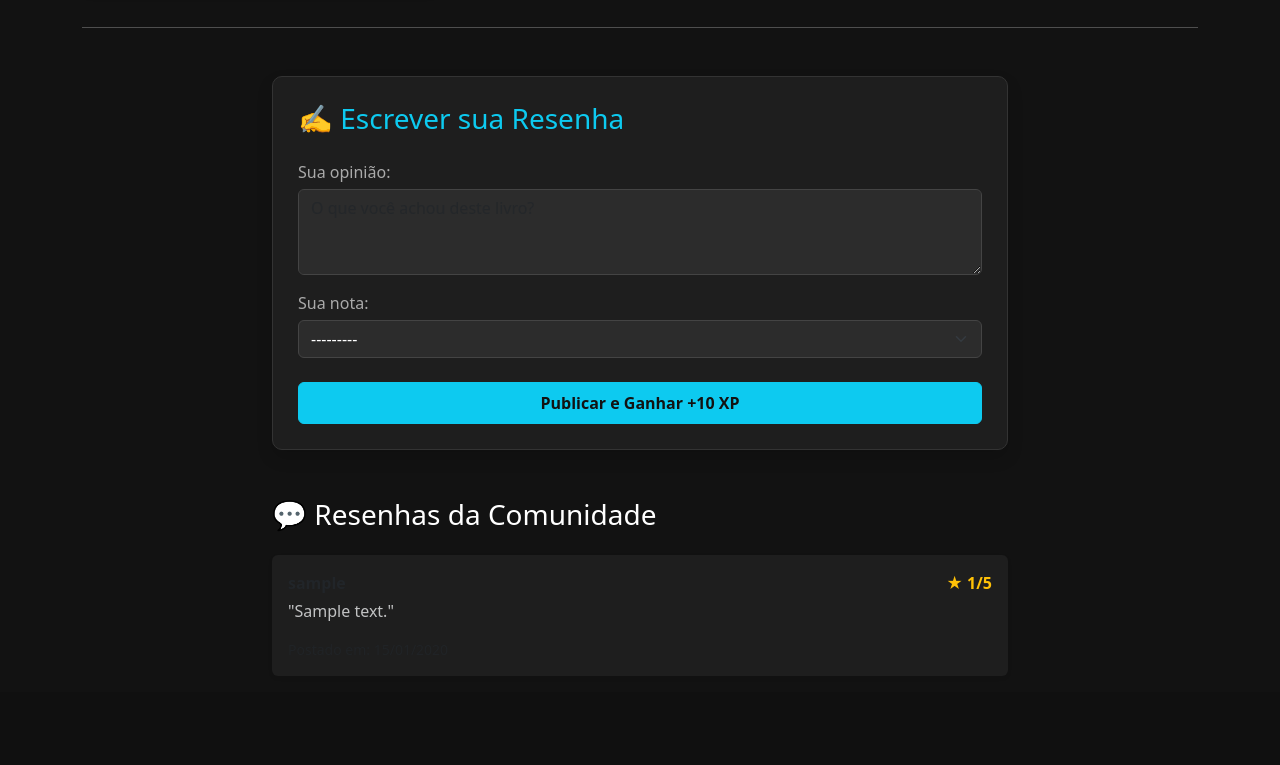
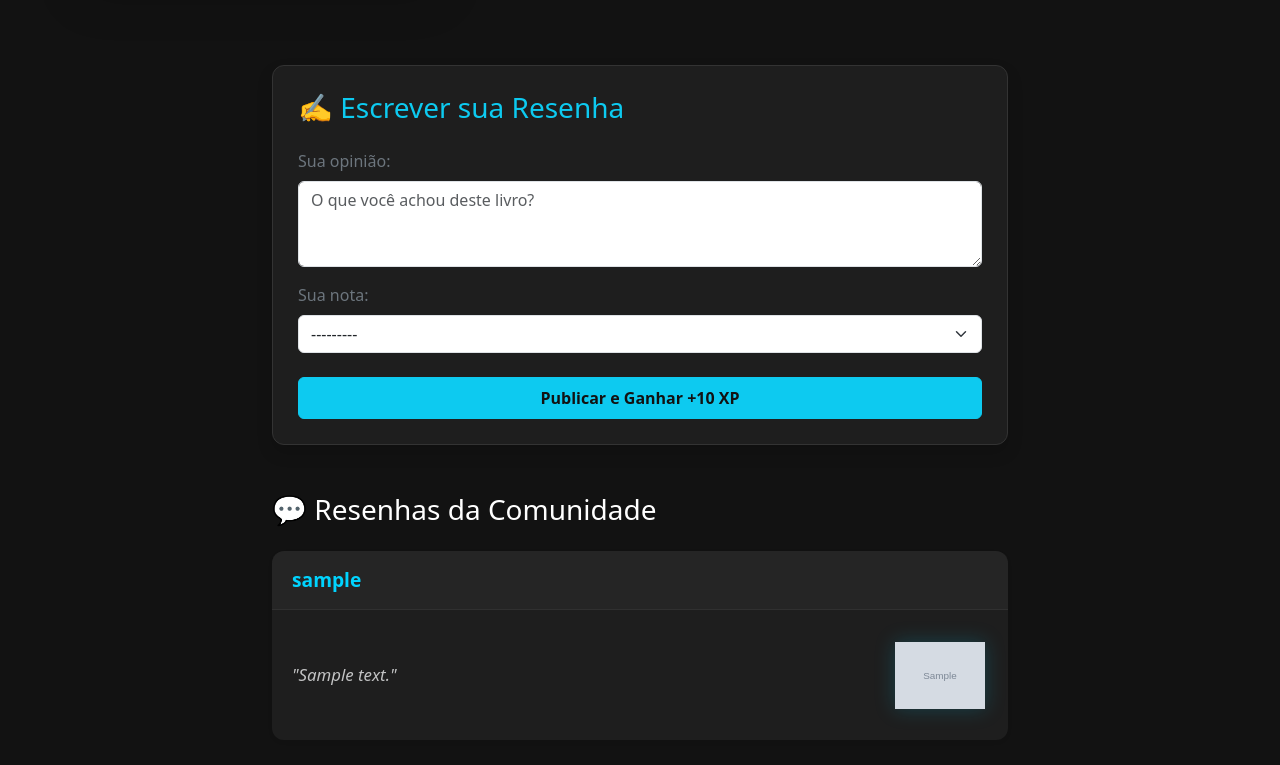
Before and after one commit to ViniciusModenese/ProjetoLeitura, a Django app: page /livro/1/ in a window 1280 px wide. Shown: the part 382-1147 px from the top of the page. Before the commit the page ends 1058 px from the top, so only its background shows below. Run offline with Django 5.2, Linux system fonts and the light colour scheme; a user stored in the database is signed in; tables that the repository leaves empty hold one stand-in row (values such as "Sample post"); grey boxes marked "Sample" are stand-in pictures.

Commit message:
adicionado sistema de badgets e troca do visual de avaliacao das resenhas

```diff
--- a/leitura/admin.py
+++ b/leitura/admin.py
@@ -1,5 +1,7 @@
 from django.contrib import admin
-from .models import Livro, Resenha
+from .models import Livro, Resenha, Perfil, Badge
 
 admin.site.register(Livro)
 admin.site.register(Resenha)
+admin.site.register(Perfil)
+admin.site.register(Badge)
--- a/leitura/templates/leitura/base.html
+++ b/leitura/templates/leitura/base.html
@@ -1,3 +1,4 @@
+{% load static %}
 <!DOCTYPE html>
 <html lang="pt-br">
 <head>
@@ -5,6 +6,7 @@
     <meta name="viewport" content="width=device-width, initial-scale=1.0">
     <title>{% block title %}EstanteAberta{% endblock %}</title>
     <link href="https://cdn.jsdelivr.net/npm/bootstrap@5.3.0/dist/css/bootstrap.min.css" rel="stylesheet">
+    <link rel="shortcut icon" href="{% static 'img/favicon.ico' %}" type="image/x-icon">
     <style>
         body { background-color: #121212; color: white; padding-top: 70px; }
         .navbar { background-color: #1e1e1e !important; border-bottom: 1px solid #333; }
@@ -12,6 +14,21 @@
         .nav-link:hover { color: #00d4ff !important; }
         .navbar-brand { font-weight: bold; color: #00d4ff !important; }
         .btn-auth { background-color: #00d4ff; color: #121212; font-weight: bold; border-radius: 20px; padding: 5px 20px; }
+
+        /* Estilo para o bloco de XP clicável na Navbar */
+        .nav-xp-block {
+            background: #2c2c2c;
+            padding: 5px 15px;
+            border-radius: 20px;
+            display: flex;
+            align-items: center;
+            gap: 8px;
+            text-decoration: none !important;
+            transition: 0.3s;
+            border: 1px solid #444;
+        }
+        .nav-xp-block:hover { background: #3d3d3d; border-color: #00d4ff; }
+        .nav-badge-icon { width: 22px; height: 22px; object-fit: contain; }
     </style>
 </head>
 <body>
@@ -23,13 +40,20 @@
                 <span class="navbar-toggler-icon"></span>
             </button>
             <div class="collapse navbar-collapse" id="navbarNav">
-                <ul class="navbar-nav ms-auto align-items-center">
+                <ul class="navbar-nav ms-auto align-items-center gap-2">
                     <li class="nav-item">
                         <a class="nav-link" href="{% url 'home' %}">Home</a>
                     </li>
                     {% if user.is_authenticated %}
                         <li class="nav-item">
-                            <span class="nav-link text-info">⭐ {{ user.perfil.xp }} XP</span>
+                            <a href="#" class="nav-xp-block ms-lg-2">
+                                <span class="text-info fw-bold" style="font-size: 0.85rem;">⭐ {{ user.perfil.xp }} XP</span>
+                                {% with ultima_badge=user.perfil.badges.all.last %}
+                                    {% if ultima_badge and ultima_badge.imagem %}
+                                        <img src="{{ ultima_badge.imagem.url }}" class="nav-badge-icon" title="{{ ultima_badge.nome }}">
+                                    {% endif %}
+                                {% endwith %}
+                            </a>
                         </li>
                         <li class="nav-item">
                             <form action="{% url 'logout' %}" method="post" class="d-inline">
--- a/leitura/templates/leitura/detalhes.html
+++ b/leitura/templates/leitura/detalhes.html
@@ -4,72 +4,145 @@
 
 {% block content %}
 <style>
-    .resenha-card { background-color: #1e1e1e; border-left: 5px solid #00d4ff; }
-    .nota { color: #ffc107; font-weight: bold; }
-    .form-section { background-color: #1e1e1e; border-radius: 10px; padding: 25px; border: 1px solid #333; }
-    .form-control, .form-select { background-color: #2c2c2c; border: 1px solid #444; color: white; }
-    .form-control:focus, .form-select:focus { background-color: #2c2c2c; color: white; border-color: #00d4ff; box-shadow: none; }
-    label { color: #aaa; margin-bottom: 5px; }
+    /* Card da Resenha */
+    .resenha-card {
+        background-color: #1e1e1e;
+        border-left: 5px solid #00d4ff;
+        border-radius: 12px;
+        margin-bottom: 25px;
+        overflow: hidden;
+    }
+
+    /* Cabeçalho da Resenha (Nome e Estrelas) */
+    .resenha-header {
+        display: flex;
+        justify-content: space-between;
+        align-items: center;
+        padding: 15px 20px;
+        background-color: rgba(255, 255, 255, 0.03); /* Leve destaque no fundo */
+        border-bottom: 1px solid rgba(255, 255, 255, 0.05);
+    }
+
+    .username-comment {
+        color: #00d4ff !important;
+        font-size: 1.2rem;
+        font-weight: 700;
+        margin: 0;
+    }
+
+    .star-rating { color: #ffc107; font-size: 1.1rem; white-space: nowrap; }
+    .star-muted { color: #444; }
+
+    /* Corpo da Resenha (Comentário e Badge) */
+    .resenha-body {
+        padding: 20px;
+    }
+
+    .badge-comment-icon-large {
+        width: 90px;
+        height: 90px;
+        object-fit: contain;
+        filter: drop-shadow(0 0 10px rgba(0, 212, 255, 0.2));
+        transition: 0.4s;
+    }
+    .badge-comment-icon-large:hover { transform: scale(1.1) rotate(-5deg); }
+
+    /* Outros Estilos */
+    .form-section { background-color: #1e1e1e; border-radius: 12px; padding: 25px; border: 1px solid #333; }
+    .badge-img { width: 60px; height: 60px; object-fit: contain; filter: drop-shadow(0 0 8px rgba(0, 212, 255, 0.4)); }
 </style>
 
 <div class="row">
-    <div class="col-md-4">
+    <div class="col-md-4 text-center">
         {% if livro.capa %}
-            <img src="{{ livro.capa.url }}" class="img-fluid rounded shadow" alt="{{ livro.titulo }}">
+            <img src="{{ livro.capa.url }}" class="img-fluid rounded shadow-lg" style="max-height: 450px;">
         {% endif %}
     </div>
     <div class="col-md-8">
-        <h1 class="text-info">{{ livro.titulo }}</h1>
-        <p class="lead text-secondary">Autor: {{ livro.autor }}</p>
-        <hr class="bg-secondary">
-        <h5>Sinopse:</h5>
-        <p class="text-light" style="line-height: 1.6;">{{ livro.sinopse }}</p>
+        <h1 class="text-info fw-bold display-5">{{ livro.titulo }}</h1>
+        <p class="lead text-secondary">Por: {{ livro.autor }}</p>
+
+        <div class="d-flex align-items-center gap-3 mt-4">
+            <div class="bg-dark border border-info px-3 py-2 rounded-pill">
+                <span class="text-info fw-bold">⭐ {{ user.perfil.xp }} XP</span>
+            </div>
+            <div class="d-flex gap-2">
+                {% for badge in user.perfil.badges.all %}
+                    {% if badge.imagem %}
+                        <img src="{{ badge.imagem.url }}" class="badge-img" title="{{ badge.nome }}: {{ badge.descricao }}" data-bs-toggle="tooltip">
+                    {% endif %}
+                {% endfor %}
+            </div>
+        </div>
+        <hr class="bg-secondary my-4" style="opacity: 0.2;">
+        <h5 class="text-info">Sinopse:</h5>
+        <p class="text-light" style="line-height: 1.8;">{{ livro.sinopse }}</p>
     </div>
 </div>
 
-<hr class="my-5 bg-secondary">
-
-<div class="row">
+<div class="row mt-5">
     <div class="col-lg-8 mx-auto">
         <div class="form-section mb-5 shadow">
             <h3 class="mb-4 text-info">✍️ Escrever sua Resenha</h3>
             {% if user.is_authenticated %}
                 <form method="post">
                     {% csrf_token %}
-                    <div class="mb-3">
-                        <label for="id_texto">Sua opinião:</label>
-                        {{ form.texto }}
-                    </div>
-                    <div class="mb-3">
-                        <label for="id_nota">Sua nota:</label>
-                        {{ form.nota }}
-                    </div>
+                    <div class="mb-3"><label class="form-label text-secondary">Sua opinião:</label>{{ form.texto }}</div>
+                    <div class="mb-3"><label class="form-label text-secondary">Sua nota:</label>{{ form.nota }}</div>
                     <button type="submit" class="btn btn-info w-100 fw-bold py-2 mt-2" style="color: #121212;">Publicar e Ganhar +10 XP</button>
                 </form>
-            {% else %}
-                <div class="text-center p-3">
-                    <p class="text-warning mb-0">Você precisa estar <a href="{% url 'login' %}" class="text-info text-decoration-none fw-bold">logado</a> para avaliar e ganhar XP.</p>
-                </div>
             {% endif %}
         </div>
 
         <h3 class="mb-4">💬 Resenhas da Comunidade</h3>
+
         {% for resenha in livro.resenhas.all %}
-            <div class="card resenha-card mb-3 shadow-sm border-0">
-                <div class="card-body">
-                    <div class="d-flex justify-content-between">
-                        <p class="mb-1"><strong>{{ resenha.usuario.username }}</strong></p>
-                        <span class="nota">★ {{ resenha.nota }}/5</span>
+            <div class="card resenha-card shadow-sm border-0">
+
+                <div class="resenha-header">
+                    <span class="username-comment">{{ resenha.usuario.username }}</span>
+                    <div class="star-rating">
+                        {% for i in "12345" %}
+                            {% if resenha.nota >= forloop.counter %}
+                                <i class="fas fa-star"></i>
+                            {% else %}
+                                <i class="fas fa-star star-muted"></i>
+                            {% endif %}
+                        {% endfor %}
                     </div>
-                    <p class="card-text text-light opacity-75">"{{ resenha.texto }}"</p>
-                    <small class="text-muted d-block mt-2">Postado em: {{ resenha.data_postagem|date:"d/m/Y" }}</small>
+                </div>
+
+                <div class="resenha-body">
+                    <div class="row align-items-center">
+                        <div class="col">
+                            <p class="card-text text-light opacity-75" style="font-size: 1.05rem; line-height: 1.6; font-style: italic; margin-bottom: 0;">
+                                "{{ resenha.texto }}"
+                            </p>
+                        </div>
+
+                        <div class="col-auto text-center" style="min-width: 120px;">
+                            {% with b=resenha.usuario.perfil.badges.all.last %}
+                                {% if b and b.imagem %}
+                                    <img src="{{ b.imagem.url }}"
+                                         class="badge-comment-icon-large"
+                                         title="{{ b.nome }}: {{ b.descricao }}"
+                                         data-bs-toggle="tooltip">
+                                {% endif %}
+                            {% endwith %}
+                        </div>
+                    </div>
                 </div>
             </div>
         {% empty %}
-            <div class="alert alert-dark border-secondary text-center py-4">
-                Ainda não há resenhas para este livro. Seja o primeiro a comentar!
-            </div>
+            <div class="alert alert-dark border-secondary text-center py-5">Ainda não há resenhas.</div>
         {% endfor %}
     </div>
 </div>
+
+<script>
+    var tooltipTriggerList = [].slice.call(document.querySelectorAll('[data-bs-toggle="tooltip"]'))
+    var tooltipList = tooltipTriggerList.map(function (tooltipTriggerEl) {
+      return new bootstrap.Tooltip(tooltipTriggerEl)
+    })
+</script>
 {% endblock %}
--- a/leitura/views.py
+++ b/leitura/views.py
@@ -1,5 +1,5 @@
 from django.shortcuts import render, get_object_or_404, redirect
-from .models import Livro, Perfil
+from .models import Livro, Perfil, Badge, Resenha
 from django.contrib.auth.forms import UserCreationForm
 from django.urls import reverse_lazy
 from django.views import generic
@@ -22,10 +22,14 @@ def detalhes_livro(request, pk):
             resenha.usuario = request.user
             resenha.save()
 
-            # Lógica de Gamificação: +10 XP por resenha
             perfil = request.user.perfil
             perfil.xp += 10
             perfil.save()
+
+            badges_disponiveis = Badge.objects.filter(xp_minimo__lte=perfil.xp)
+            for badge in badges_disponiveis:
+                if badge not in perfil.badges.all():
+                    perfil.badges.add(badge)
 
             return redirect('detalhes_livro', pk=pk)
 
```
Also changed, not shown: leitura/models.py (+11 -1 lines), literamatch_project/settings.py (+6 -3 lines), leitura/migrations/0003_badge_alter_perfil_usuario_perfil_badges.py (added), leitura/migrations/0004_remove_badge_icone_badge_imagem.py (added), leitura/static/img/favicon-16x16.png (added), leitura/static/img/favicon.ico (added), 1 other file.
